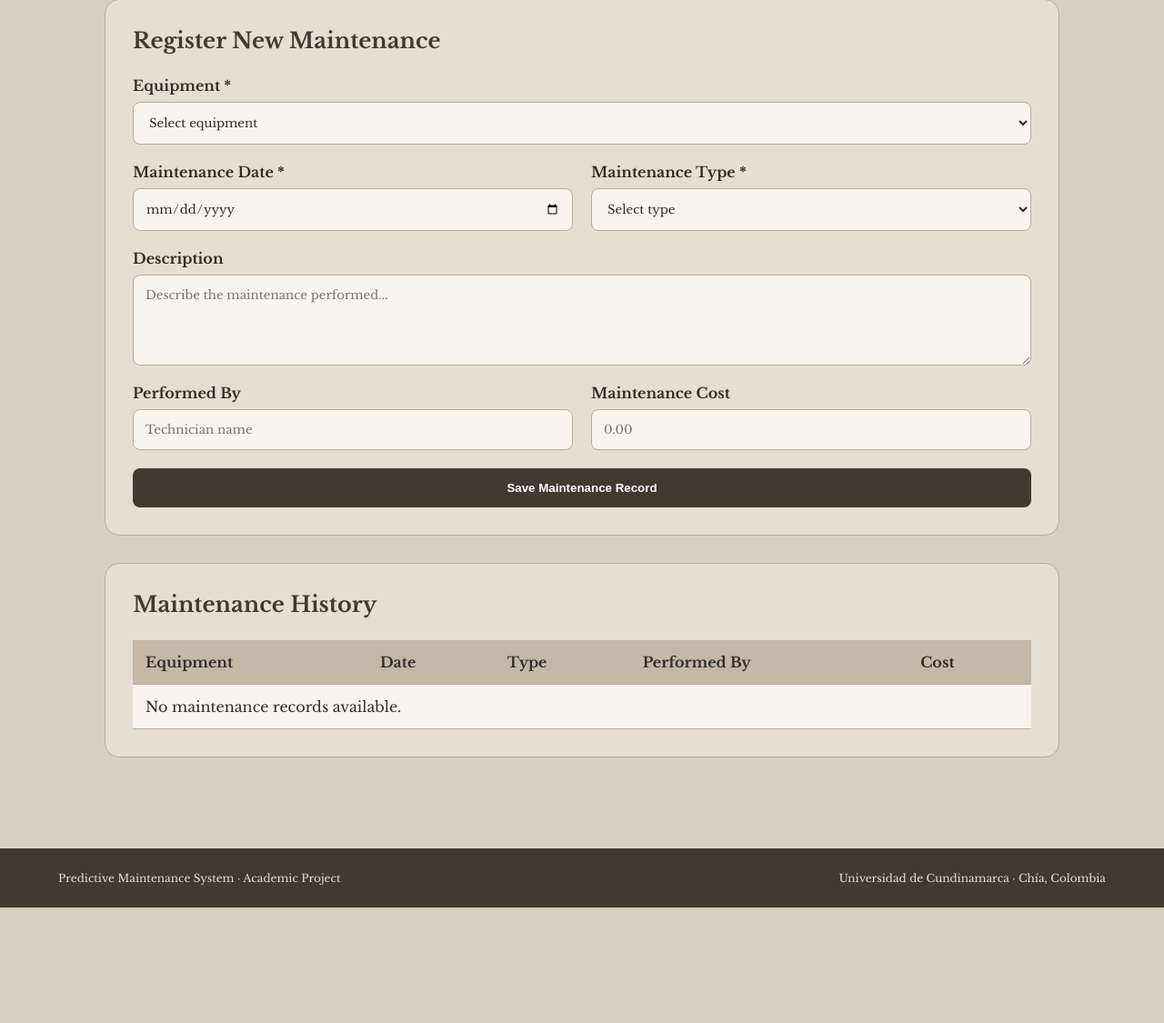
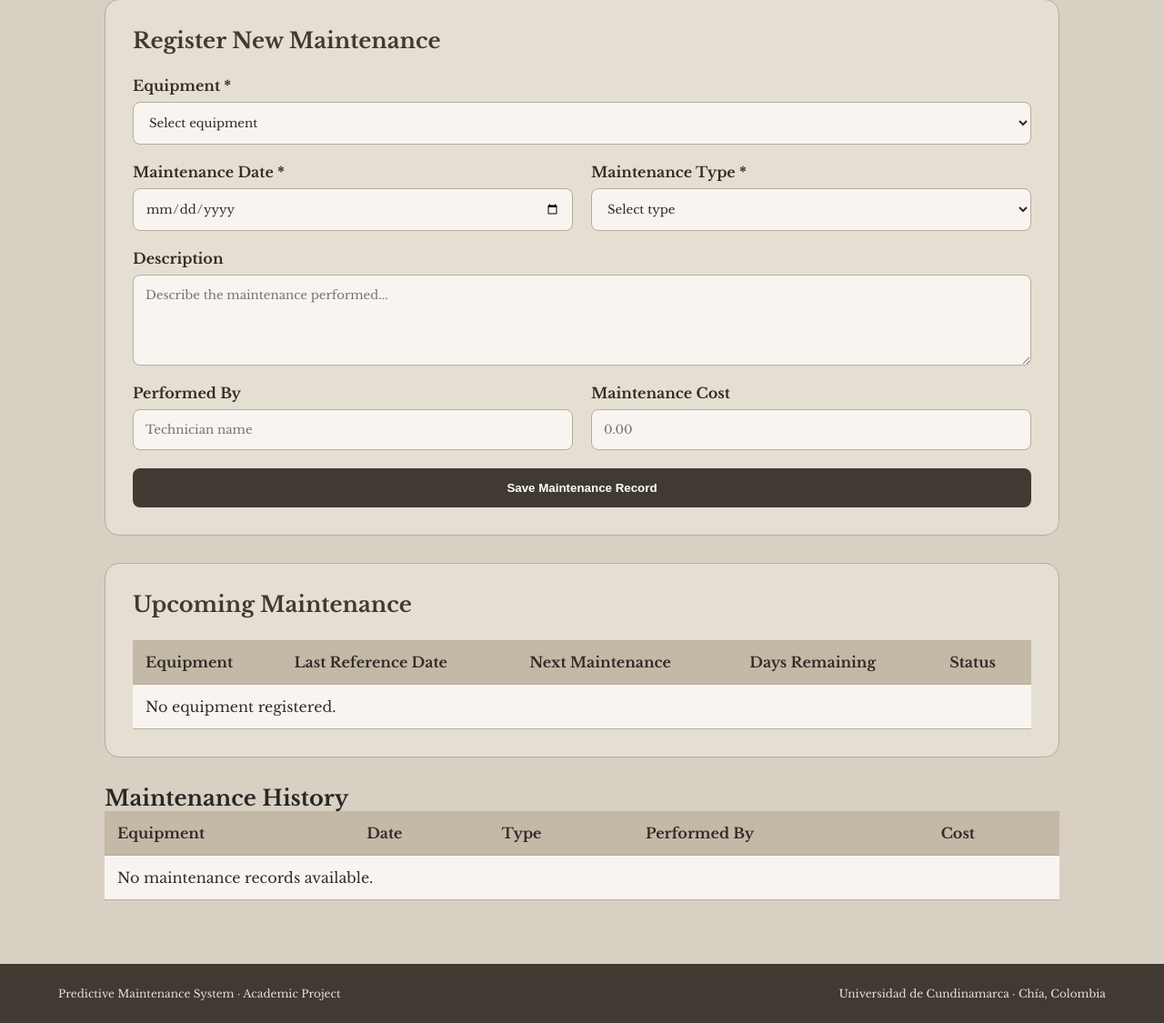
Before and after one commit to lunaalejan/Machine_Learning_Proyect, a Flask app: page /maintenance in a window 1280 px wide. Shown: the part 223-1348 px from the top of the page at 91% size. Before the commit the page ends 1221 px from the top, so only its background shows below. Run offline with Flask 3, Linux system fonts and the light colour scheme; data that the repository does not hold is empty.

Commit message:
Implement automatic maintenance schedule calculation

```diff
--- a/app.py
+++ b/app.py
@@ -1,4 +1,4 @@
-from datetime import date
+from datetime import date, timedelta
 
 from flask import (
     Flask,
@@ -88,12 +88,14 @@ def application():
         try:
             # Get form information
             name = request.form.get("name", "").strip()
+
             equipment_type = request.form.get(
                 "equipment_type", ""
             ).strip()
 
             brand = request.form.get("brand", "").strip()
             model = request.form.get("model", "").strip()
+
             serial_number = request.form.get(
                 "serial_number", ""
             ).strip()
@@ -194,6 +196,7 @@ def application():
         error=error
     )
 
+
 # ==============================
 # MAINTENANCE PAGE
 # ==============================
@@ -204,31 +207,60 @@ def maintenance():
     success = None
     error = None
 
+    # REGISTER MAINTENANCE
     if request.method == "POST":
+
         try:
-            equipment_id = request.form.get("equipment_id", type=int)
+            equipment_id = request.form.get(
+                "equipment_id", type=int
+            )
+
             maintenance_date = date.fromisoformat(
                 request.form.get("maintenance_date", "")
             )
-            maintenance_type = request.form.get("maintenance_type", "").strip()
-            description = request.form.get("description", "").strip()
-            performed_by = request.form.get("performed_by", "").strip()
-            cost_value = request.form.get("cost", "").strip()
+
+            maintenance_type = request.form.get(
+                "maintenance_type", ""
+            ).strip()
+
+            description = request.form.get(
+                "description", ""
+            ).strip()
+
+            performed_by = request.form.get(
+                "performed_by", ""
+            ).strip()
+
+            cost_value = request.form.get(
+                "cost", ""
+            ).strip()
 
             # Validate equipment
-            selected_equipment = db.session.get(Equipment, equipment_id)
+            selected_equipment = db.session.get(
+                Equipment, equipment_id
+            )
 
             if selected_equipment is None:
-                raise ValueError("Please select a valid equipment.")
+                raise ValueError(
+                    "Please select a valid equipment."
+                )
 
-            if maintenance_type not in ["Preventive", "Corrective"]:
-                raise ValueError("Please select a valid maintenance type.")
+            # Validate maintenance type
+            if maintenance_type not in [
+                "Preventive",
+                "Corrective"
+            ]:
+                raise ValueError(
+                    "Please select a valid maintenance type."
+                )
 
             # Validate cost
             cost = float(cost_value) if cost_value else None
 
             if cost is not None and cost < 0:
-                raise ValueError("Maintenance cost cannot be negative.")
+                raise ValueError(
+                    "Maintenance cost cannot be negative."
+                )
 
             # Create maintenance record
             new_record = MaintenanceRecord(
@@ -247,36 +279,101 @@ def maintenance():
                 selected_equipment.last_maintenance_date is None
                 or maintenance_date >= selected_equipment.last_maintenance_date
             ):
-                selected_equipment.last_maintenance_date = maintenance_date
+                selected_equipment.last_maintenance_date = (
+                    maintenance_date
+                )
 
             db.session.commit()
 
-            return redirect(url_for("maintenance", saved=1))
+            return redirect(
+                url_for("maintenance", saved=1)
+            )
 
-        except ValueError as e:
+        except ValueError as exc:
             db.session.rollback()
-            error = str(e)
+            error = str(exc)
 
         except Exception:
             db.session.rollback()
-            error = "An error occurred while saving the maintenance record."
+            app.logger.exception(
+                "Maintenance registration failed"
+            )
+            error = (
+                "An error occurred while saving "
+                "the maintenance record."
+            )
 
-    equipment_list = Equipment.query.order_by(Equipment.name.asc()).all()
+    # RETRIEVE EQUIPMENT
+    equipment_list = Equipment.query.order_by(
+        Equipment.name.asc()
+    ).all()
 
+    # RETRIEVE MAINTENANCE HISTORY
     records = MaintenanceRecord.query.order_by(
         MaintenanceRecord.maintenance_date.desc()
     ).all()
 
+    # CALCULATE MAINTENANCE SCHEDULE
+    maintenance_schedule = []
+
+    today = date.today()
+
+    for item in equipment_list:
+
+        # Use last maintenance date or installation date
+        reference_date = (
+            item.last_maintenance_date
+            or item.installation_date
+        )
+
+        if reference_date:
+
+            next_maintenance = reference_date + timedelta(
+                days=item.maintenance_interval_days
+            )
+
+            days_remaining = (
+                next_maintenance - today
+            ).days
+
+            if days_remaining < 0:
+                status = "Overdue"
+
+            elif days_remaining <= 7:
+                status = "Due Soon"
+
+            else:
+                status = "Up to Date"
+
+        else:
+            next_maintenance = None
+            days_remaining = None
+            status = "No Date"
+
+        maintenance_schedule.append({
+            "equipment": item,
+            "next_maintenance": next_maintenance,
+            "days_remaining": days_remaining,
+            "status": status
+        })
+
+    # SUCCESS MESSAGE
     if request.args.get("saved") == "1":
-        success = "Maintenance record registered successfully!"
+        success = (
+            "Maintenance record registered successfully!"
+        )
 
+    # DISPLAY MAINTENANCE PAGE
     return render_template(
         "maintenance.html",
         equipment=equipment_list,
         records=records,
+        maintenance_schedule=maintenance_schedule,
         success=success,
         error=error
     )
+
+
 # ==============================
 # CREATE DATABASE TABLES
 # ==============================
--- a/templates/maintenance.html
+++ b/templates/maintenance.html
@@ -220,7 +220,69 @@
         </form>
     </div>
 
-    <div class="maintenance-card">
+   <!-- UPCOMING MAINTENANCE -->
+
+<div class="maintenance-card">
+
+    <h2>Upcoming Maintenance</h2>
+
+    <div class="table-wrapper">
+
+        <table class="maintenance-table">
+
+            <thead>
+                <tr>
+                    <th>Equipment</th>
+                    <th>Last Reference Date</th>
+                    <th>Next Maintenance</th>
+                    <th>Days Remaining</th>
+                    <th>Status</th>
+                </tr>
+            </thead>
+
+            <tbody>
+
+                {% for item in maintenance_schedule %}
+
+                <tr>
+                    <td>{{ item.equipment.name }}</td>
+
+                    <td>
+                        {{ item.equipment.last_maintenance_date or item.equipment.installation_date or '-' }}
+                    </td>
+
+                    <td>
+                        {{ item.next_maintenance or '-' }}
+                    </td>
+
+                    <td>
+                        {{ item.days_remaining if item.days_remaining is not none else '-' }}
+                    </td>
+
+                    <td>
+                        <strong>{{ item.status }}</strong>
+                    </td>
+                </tr>
+
+                {% else %}
+
+                <tr>
+                    <td colspan="5">
+                        No equipment registered.
+                    </td>
+                </tr>
+
+                {% endfor %}
+
+            </tbody>
+
+        </table>
+
+    </div>
+
+</div>
+
+
 
         <h2>Maintenance History</h2>
 
```
